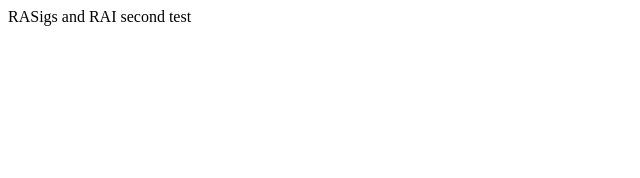
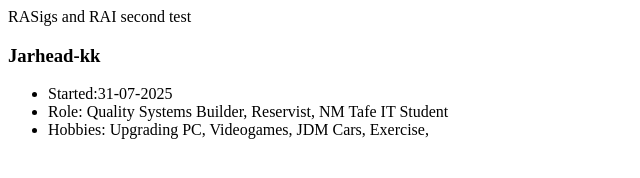
Before and after one commit to Jarhead-kk/Session-2-Test, a plain HTML site: page index.html in a window 1280 px wide. Shown: the whole page, without its empty margins (0-640 px from the left). Drawn offline with Linux system fonts and the light colour scheme.

Commit message:
Updated my profile

```diff
--- a/index.html
+++ b/index.html
@@ -10,3 +10,9 @@
     second test
 </body>
 </html>
+<h3>Jarhead-kk</h3>
+<ul>
+<li>Started:31-07-2025</li>
+<li>Role: Quality Systems Builder, Reservist, NM Tafe IT Student</li>
+<li>Hobbies: Upgrading PC, Videogames, JDM Cars, Exercise, </li>
+</ul>
```
